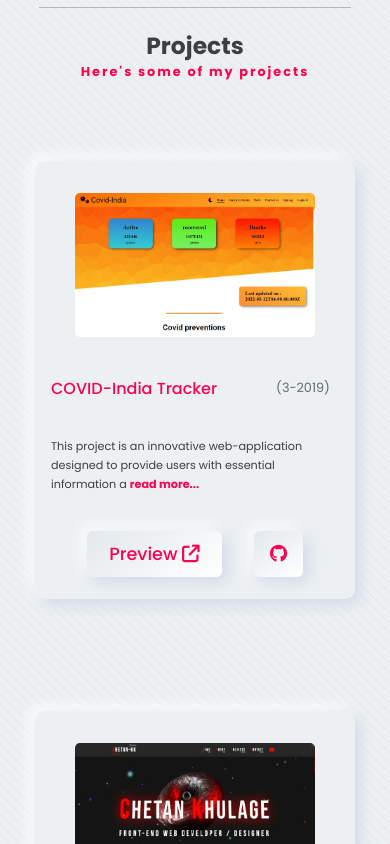
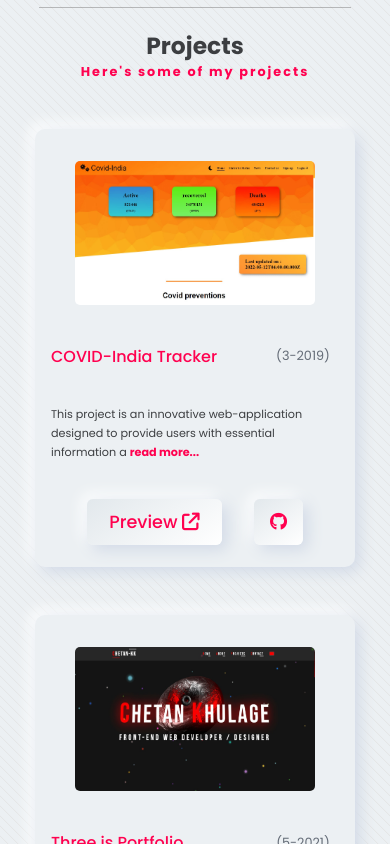
Before and after one commit to Chetan-KK/chetan-kk-portfolio2023, a React (Vite) app: page / in a window 390 px wide. Shown: the part 900-1744 px from the top of the page. Built offline with nearby package versions, Linux system fonts and the light colour scheme.

Commit message:
resposive fixes

```diff
--- a/src/Components/Footer/Footer.css
+++ b/src/Components/Footer/Footer.css
@@ -20,6 +20,7 @@
   width: 5rem;
   right: 2%;
   bottom: 80%;
+  animation: floating 6s infinite ease-in-out;
 }
 .Footer .logo img {
   width: 50px;
--- a/src/Components/Projects/Projects.css
+++ b/src/Components/Projects/Projects.css
@@ -100,7 +100,7 @@
   }
   .projects .Project {
     min-width: 18rem;
-    margin: 2rem 0;
+    margin: 0;
     padding: 2rem 1rem;
   }
   .projects .Project .starIcon {
@@ -114,7 +114,6 @@
 @media screen and (max-width: 330px) {
   .projects .Project {
     width: 10rem;
-    margin: 2rem 0;
     padding: 2rem 1rem;
   }
 }
```
